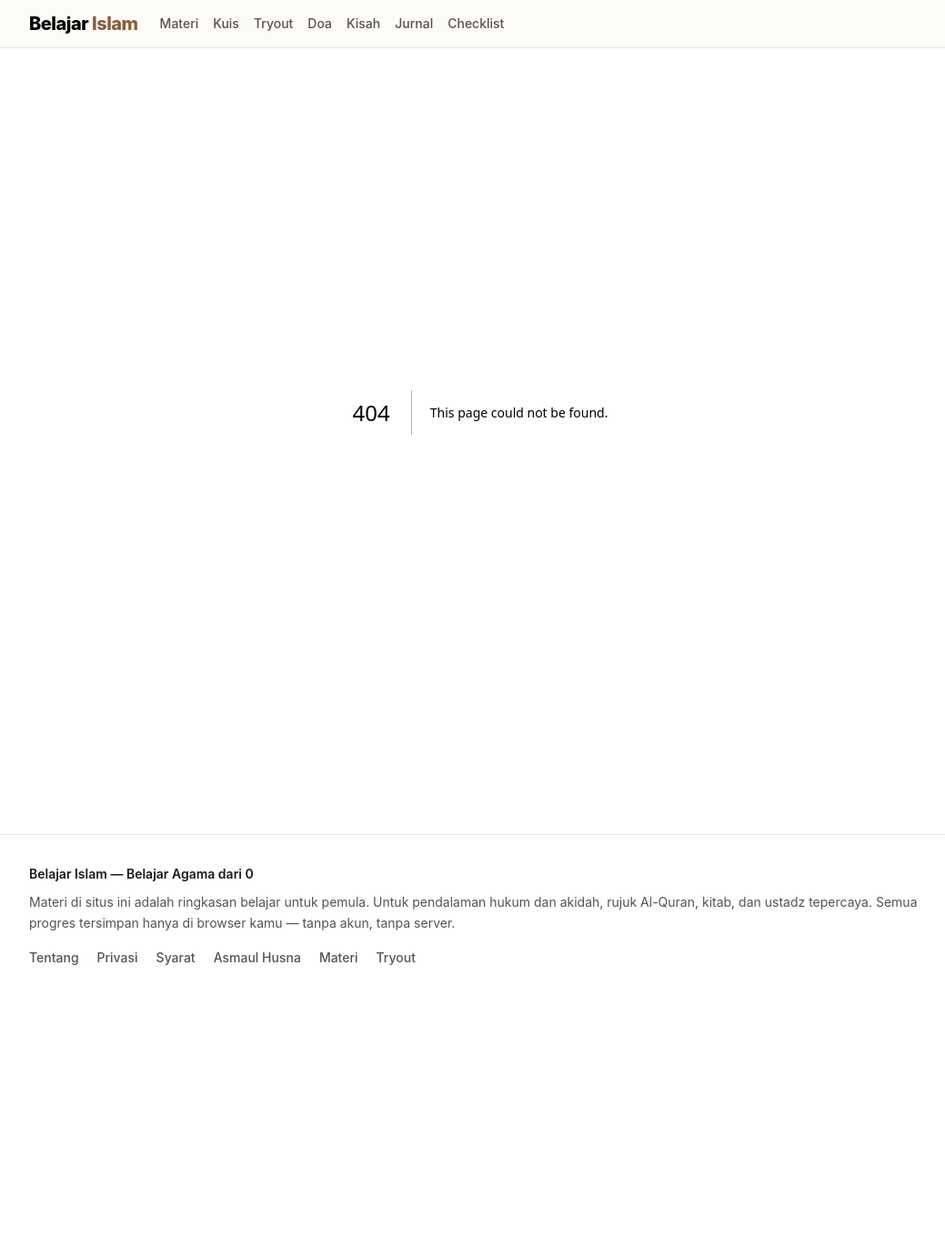
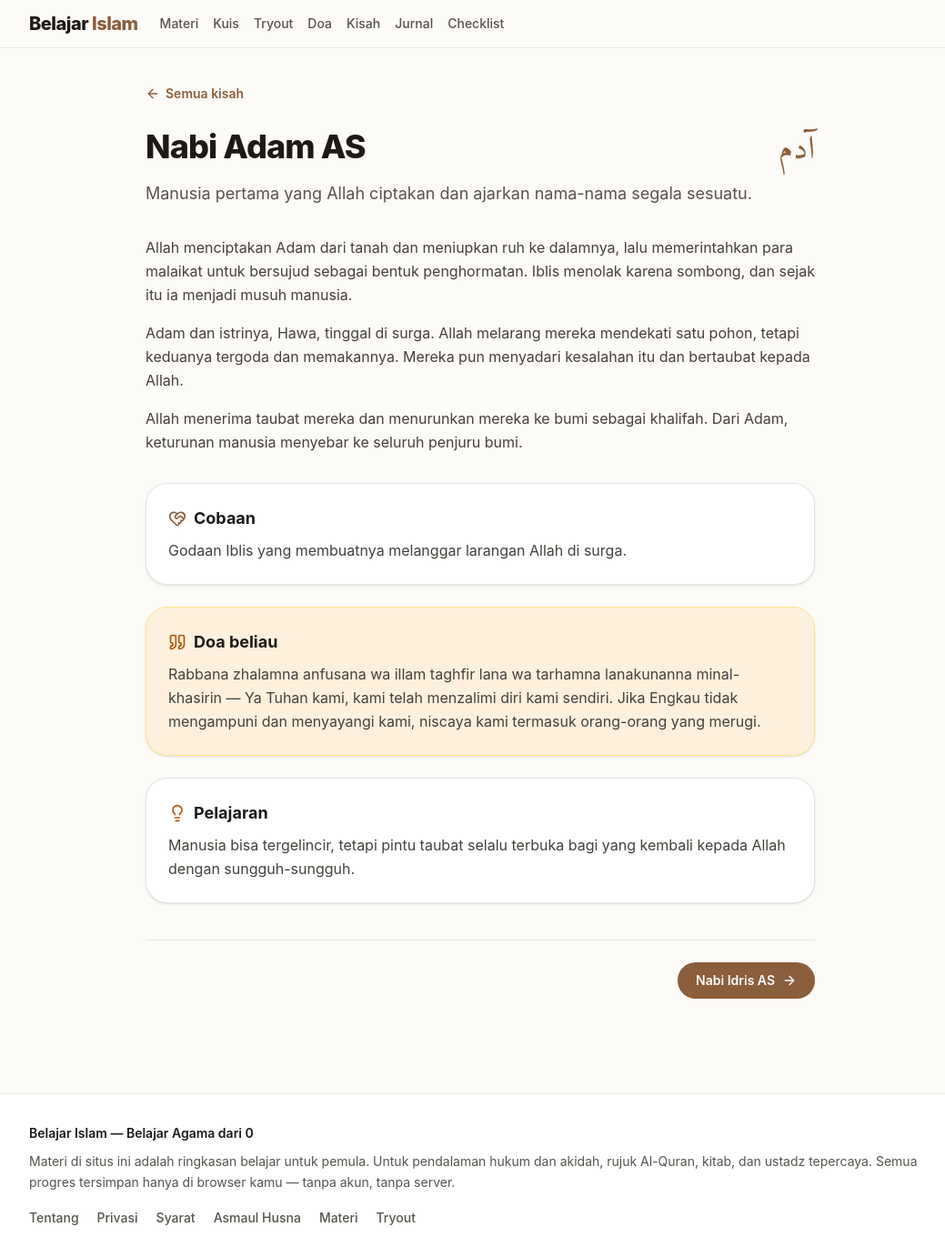
Before and after one commit to chndrwali/belajar-islam, a Next.js app: page /kisah/nabi-adam in a window 1280 px wide. Before the commit this address had no page. Shown: the whole page at 91% size, without its empty margins (112-1151 px from the left). Before the commit the page ends 1097 px from the top, so only its background shows below. Built offline with nearby package versions, Linux system fonts and the light colour scheme.

Commit message:
Belajar Islam v1: halaman: app/kisah/[slug]/page.tsx

```diff
--- /dev/null
+++ b/app/kisah/[slug]/page.tsx
@@ -0,0 +1,112 @@
+import type { Metadata } from "next";
+import Link from "next/link";
+import { notFound } from "next/navigation";
+import { ArrowLeft, ArrowRight, HeartHandshake, Lightbulb, Quote } from "lucide-react";
+import { KISAH_NABI } from "@/lib/islam/kisah";
+
+export function generateStaticParams() {
+  return KISAH_NABI.map((k) => ({ slug: k.slug }));
+}
+
+export async function generateMetadata({
+  params,
+}: {
+  params: Promise<{ slug: string }>;
+}): Promise<Metadata> {
+  const { slug } = await params;
+  const kisah = KISAH_NABI.find((k) => k.slug === slug);
+  if (!kisah) return { title: "Kisah tidak ditemukan | Belajar Islam" };
+  return { title: `${kisah.name} | Belajar Islam`, description: kisah.summary };
+}
+
+export default async function KisahDetailPage({
+  params,
+}: {
+  params: Promise<{ slug: string }>;
+}) {
+  const { slug } = await params;
+  const kisah = KISAH_NABI.find((k) => k.slug === slug);
+  if (!kisah) notFound();
+
+  const idx = KISAH_NABI.findIndex((k) => k.slug === slug);
+  const prev = idx > 0 ? KISAH_NABI[idx - 1] : undefined;
+  const next = idx < KISAH_NABI.length - 1 ? KISAH_NABI[idx + 1] : undefined;
+
+  return (
+    <div className="mx-auto max-w-3xl px-4 py-10">
+      <Link
+        href="/kisah"
+        className="inline-flex items-center gap-1.5 text-sm font-semibold text-coklat hover:underline"
+      >
+        <ArrowLeft className="h-4 w-4" /> Semua kisah
+      </Link>
+
+      <div className="mt-6 flex items-baseline justify-between gap-4">
+        <h1 className="text-3xl font-extrabold tracking-tight sm:text-4xl">{kisah.name}</h1>
+        <span dir="rtl" className="font-arabic shrink-0 text-4xl text-coklat">
+          {kisah.arabic}
+        </span>
+      </div>
+      <p className="mt-3 text-lg leading-relaxed text-stone-600">{kisah.summary}</p>
+
+      <div className="mt-8 space-y-4">
+        {kisah.story.map((paragraph, i) => (
+          <p key={i} className="leading-relaxed text-stone-700">
+            {paragraph}
+          </p>
+        ))}
+      </div>
+
+      <div className="mt-8 rounded-3xl border border-stone-200 bg-white p-6 shadow-sm">
+        <h2 className="flex items-center gap-2 text-lg font-bold">
+          <HeartHandshake className="h-5 w-5 text-coklat" /> Cobaan
+        </h2>
+        <p className="mt-2 leading-relaxed text-stone-700">{kisah.trial}</p>
+      </div>
+
+      {kisah.prayer ? (
+        <div className="mt-6 rounded-3xl border border-amber-200 bg-emas-soft p-6 shadow-sm">
+          <h2 className="flex items-center gap-2 text-lg font-bold">
+            <Quote className="h-5 w-5 text-emas" /> Doa beliau
+          </h2>
+          <p className="mt-2 leading-relaxed text-stone-700">{kisah.prayer}</p>
+        </div>
+      ) : null}
+
+      <div className="mt-6 rounded-3xl border border-stone-200 bg-white p-6 shadow-sm">
+        <h2 className="flex items-center gap-2 text-lg font-bold">
+          <Lightbulb className="h-5 w-5 text-emas" /> Pelajaran
+        </h2>
+        <p className="mt-2 leading-relaxed text-stone-700">{kisah.lesson}</p>
+      </div>
+
+      <nav className="mt-10 flex flex-wrap items-center justify-between gap-3 border-t border-stone-200 pt-6">
+        {prev ? (
+          <Link
+            href={`/kisah/${prev.slug}`}
+            className="inline-flex items-center gap-2 rounded-full border border-stone-300 bg-white px-5 py-2.5 text-sm font-semibold hover:border-coklat"
+          >
+            <ArrowLeft className="h-4 w-4" /> {prev.name}
+          </Link>
+        ) : (
+          <span />
+        )}
+        {next ? (
+          <Link
+            href={`/kisah/${next.slug}`}
+            className="inline-flex items-center gap-2 rounded-full bg-coklat px-5 py-2.5 text-sm font-semibold text-white hover:bg-coklat-dark"
+          >
+            {next.name} <ArrowRight className="h-4 w-4" />
+          </Link>
+        ) : (
+          <Link
+            href="/kisah"
+            className="inline-flex items-center gap-2 rounded-full bg-coklat px-5 py-2.5 text-sm font-semibold text-white hover:bg-coklat-dark"
+          >
+            Semua kisah <ArrowRight className="h-4 w-4" />
+          </Link>
+        )}
+      </nav>
+    </div>
+  );
+}
```
